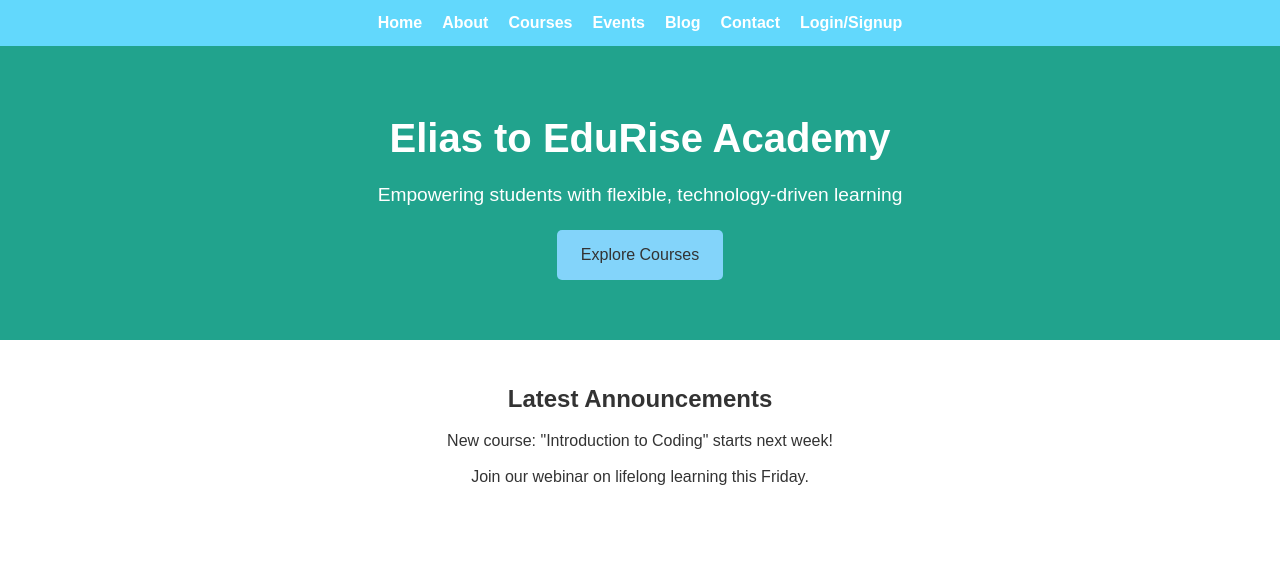
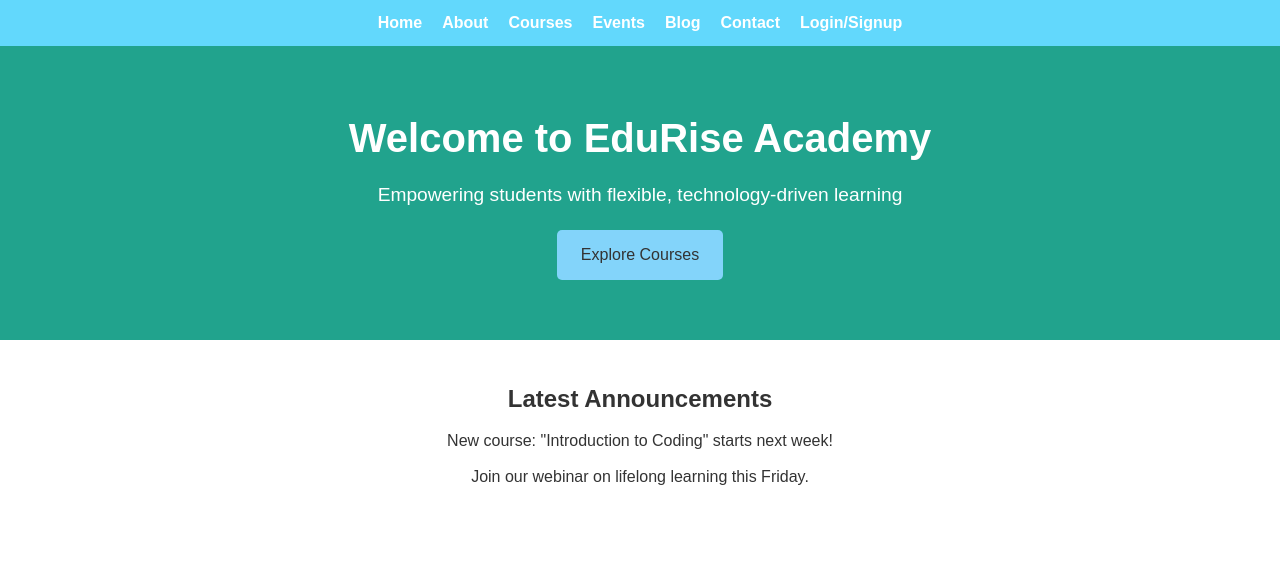
Before and after one commit to vulssmashimbye-commits/Vulaniwede, a plain HTML site: page index.html in a window 1280 px wide. Shown: the top 576 px of the page. Drawn offline with Linux system fonts and the light colour scheme; a script that the page names is missing.

Commit message:
Update index.html

```diff
--- a/index.html
+++ b/index.html
@@ -22,7 +22,7 @@
   </header>
   <main>
     <section class="hero-section">
-      <h1>Elias to EduRise Academy</h1>
+      <h1>Welcome to EduRise Academy</h1>
       <p>Empowering students with flexible, technology-driven learning</p>
       <a href="courses.html" class="cta-button">Explore Courses</a>
     </section>
```
